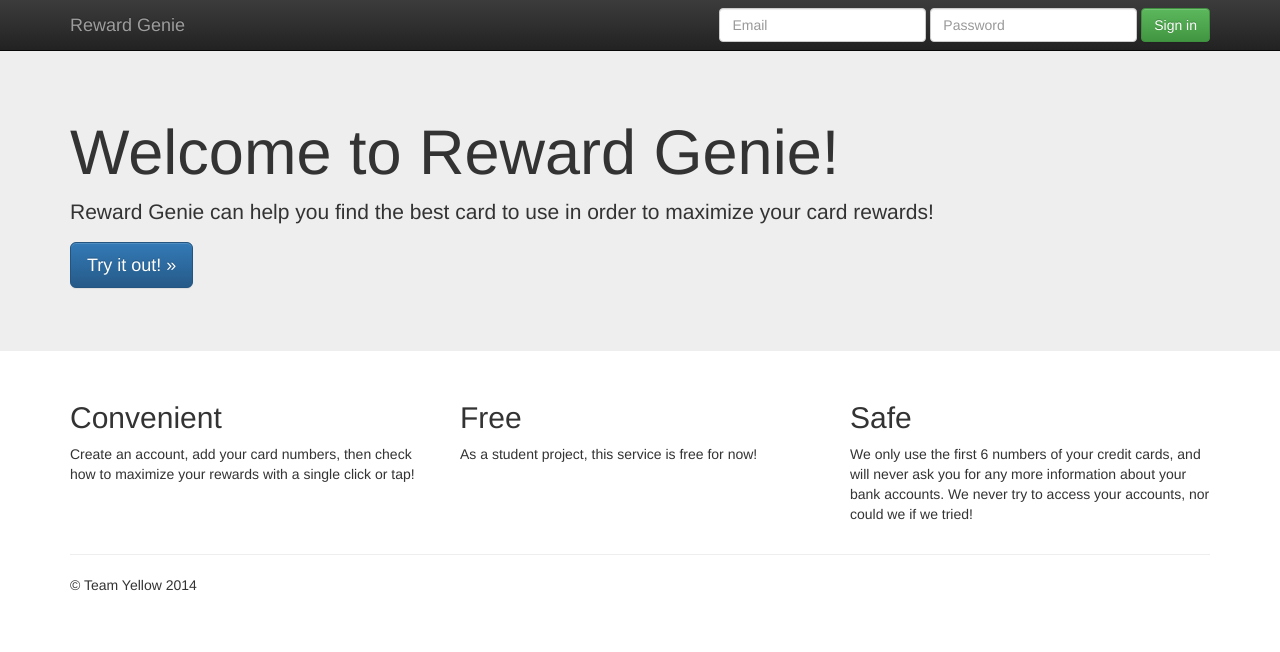
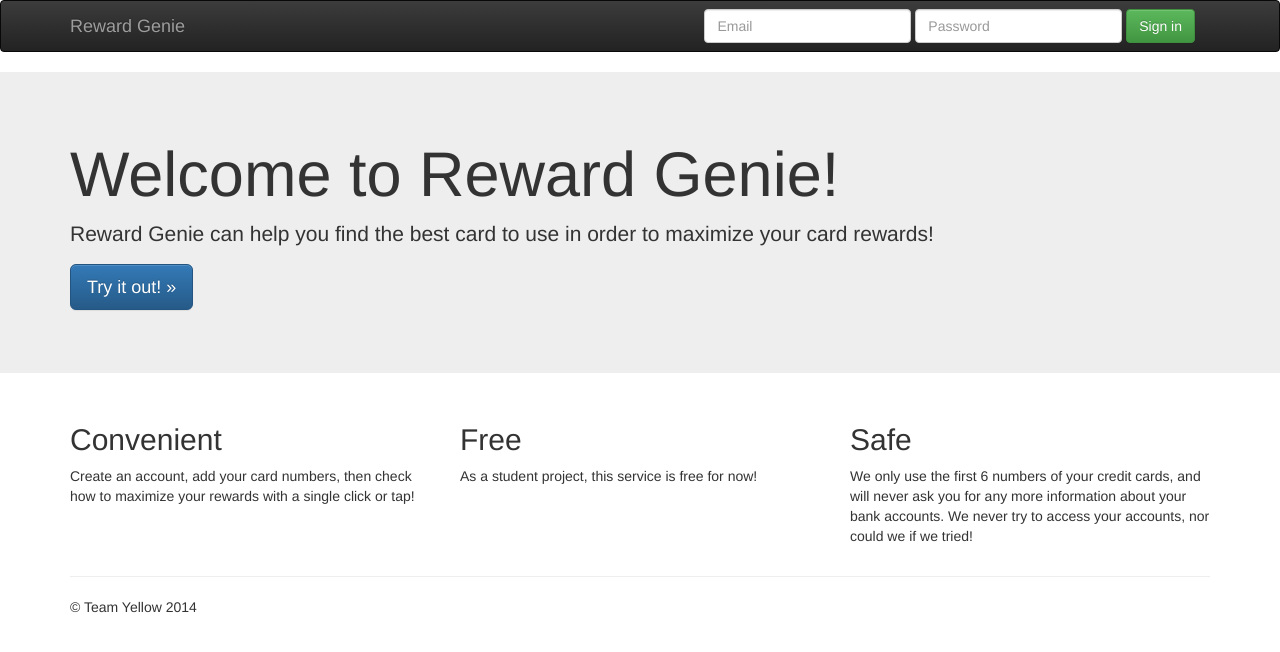
Before and after one commit to menlocaleb/rewardGenie, a Jekyll site: the page built from index.html, in a window 1280 px wide. Shown: the top 652 px of the page. Built offline with Jekyll 4.4.1, drawn with Linux system fonts in a browser that asks for light colours; nearby versions of some CDN libraries; Markdown is read by kramdown in place of the engine named in the settings.

Commit message:
small edit to header, no longer fixed

```diff
--- a/_includes/header.html
+++ b/_includes/header.html
@@ -15,7 +15,7 @@
 	<title>Reward Genie</title>
 </head>
 <body>
-	<div class="navbar navbar-inverse navbar-fixed-top" role="navigation">
+	<div class="navbar navbar-inverse" role="navigation">
       <div class="container">
         <div class="navbar-header">
           <button type="button" class="navbar-toggle" data-toggle="collapse" data-target=".navbar-collapse">
--- a/css/style.css
+++ b/css/style.css
@@ -1,5 +1,6 @@
-/* Move down content because we have a fixed navbar that is 50px tall */
+/* Move down content because we have a fixed navbar that is 50px tall
 body {
   padding-top: 50px;
   padding-bottom: 20px;
 }
+*/
```
